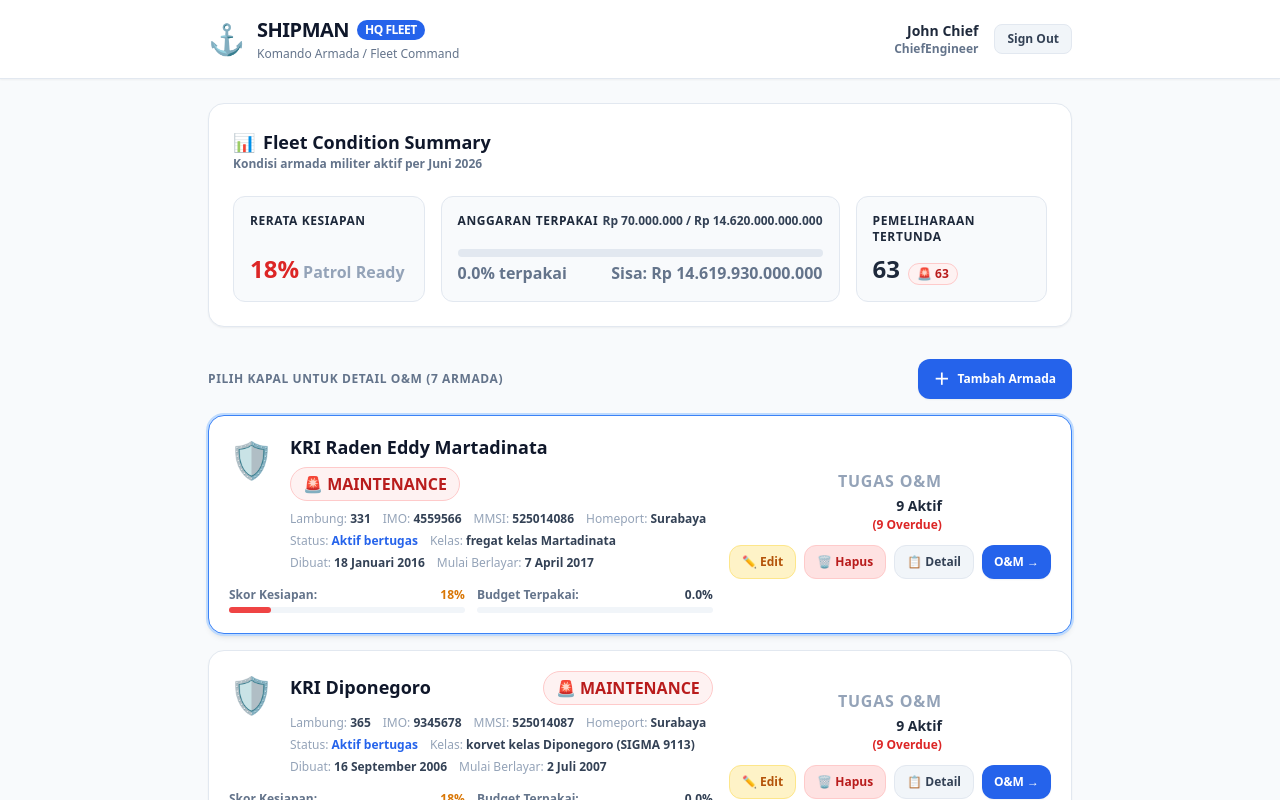
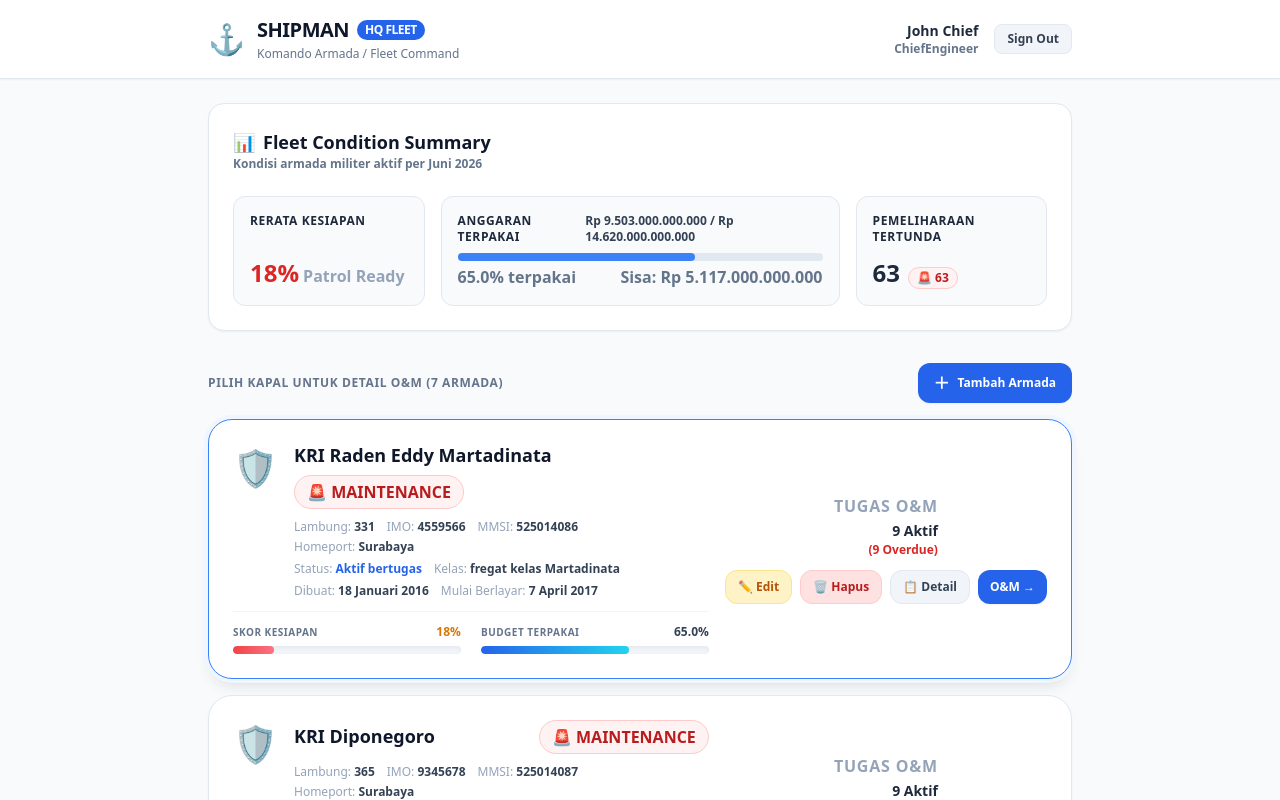
Before and after one commit to logikaistudio/shipman, a React (Vite) app in the folder frontend/: page / in a window 1280 px wide. Both pictures are taken after a click on the button "SIGN IN". Shown: the top 800 px of the page. Built offline with nearby package versions, Linux system fonts and the light colour scheme; no server answers.

Commit message:
feat: use premium gradients for progress bars and mock 65% budget usage

```diff
--- a/frontend/src/components/VesselSelector.tsx
+++ b/frontend/src/components/VesselSelector.tsx
@@ -273,8 +273,8 @@
                 return (
                   <div
                     key={vessel.id}
-                    className={`bg-white border rounded-2xl p-5 transition hover:shadow-md ${selectedVessel === vessel.id
-                      ? 'border-blue-500 ring-2 ring-blue-200 shadow-md'
+                    className={`bg-white border rounded-3xl p-6 transition-all duration-300 hover:shadow-xl hover:-translate-y-1 ${selectedVessel === vessel.id
+                      ? 'border-blue-500 ring-4 ring-blue-50 shadow-lg'
                       : 'border-slate-200 shadow-sm hover:border-slate-300'
                     }`}
                   >
@@ -320,29 +320,29 @@
                         </div>
 
                         {/* Metrics */}
-                        <div className="grid grid-cols-1 sm:grid-cols-2 gap-3 pt-1">
-                          <div className="space-y-1">
+                        <div className="grid grid-cols-1 sm:grid-cols-2 gap-5 pt-3 mt-2 border-t border-slate-100">
+                          <div className="space-y-1.5">
                             <div className="flex justify-between text-xs font-bold">
-                              <span className="text-slate-500">Skor Kesiapan:</span>
-                              <span className={vessel.readinessScore >= 80 ? 'text-green-600' : 'text-amber-600'}>
+                              <span className="text-slate-500 uppercase tracking-wider text-[10px]">Skor Kesiapan</span>
+                              <span className={vessel.readinessScore >= 80 ? 'text-green-600 font-black' : 'text-amber-600 font-black'}>
                                 {vessel.readinessScore}%
                               </span>
                             </div>
-                            <div className="w-full bg-slate-100 h-1.5 rounded-full">
+                            <div className="w-full bg-slate-100 h-2 rounded-full overflow-hidden shadow-inner">
                               <div
-                                className={`h-1.5 rounded-full ${vessel.readinessScore >= 80 ? 'bg-green-500' : vessel.readinessScore >= 60 ? 'bg-amber-500' : 'bg-red-500'}`}
+                                className={`h-full rounded-full transition-all duration-1000 ${vessel.readinessScore >= 80 ? 'bg-gradient-to-r from-green-500 to-emerald-400' : vessel.readinessScore >= 60 ? 'bg-gradient-to-r from-amber-500 to-yellow-400' : 'bg-gradient-to-r from-red-500 to-rose-400'}`}
                                 style={{ width: `${vessel.readinessScore}%` }}
                               ></div>
                             </div>
                           </div>
-                          <div className="space-y-1">
+                          <div className="space-y-1.5">
                             <div className="flex justify-between text-xs font-bold">
-                              <span className="text-slate-500">Budget Terpakai:</span>
-                              <span className="text-slate-700">{vesselUsage.toFixed(1)}%</span>
+                              <span className="text-slate-500 uppercase tracking-wider text-[10px]">Budget Terpakai</span>
+                              <span className="text-slate-700 font-black">{vesselUsage.toFixed(1)}%</span>
                             </div>
-                            <div className="w-full bg-slate-100 h-1.5 rounded-full">
+                            <div className="w-full bg-slate-100 h-2 rounded-full overflow-hidden shadow-inner">
                               <div
-                                className={`h-1.5 rounded-full ${vesselUsage >= 90 ? 'bg-red-500' : vesselUsage >= 75 ? 'bg-amber-500' : 'bg-blue-500'}`}
+                                className={`h-full rounded-full transition-all duration-1000 ${vesselUsage >= 90 ? 'bg-gradient-to-r from-red-500 to-rose-400' : vesselUsage >= 75 ? 'bg-gradient-to-r from-amber-500 to-orange-400' : 'bg-gradient-to-r from-blue-600 to-cyan-400'}`}
                                 style={{ width: `${Math.min(vesselUsage, 100)}%` }}
                               ></div>
                             </div>
--- a/frontend/src/utils/apiClient.ts
+++ b/frontend/src/utils/apiClient.ts
@@ -203,13 +203,19 @@
 
 function buildMockCosts(vesselId: string, period: string) {
   const vessel = MOCK_VESSELS.find(v => v.id === vesselId);
+  const budget = vessel?.metadata?.budget || 250000000;
+  const spent = budget * 0.65;
+  const totalParts = spent * 0.40;
+  const totalLabor = spent * 0.20;
+  const totalMisc = spent * 0.40;
+
   return {
     vesselId, period,
-    totalParts: 6500000,
-    totalLabor: 3000000,
-    totalMisc: 500000,
-    grandTotal: 10000000,
-    budget: vessel?.metadata?.budget || 250000000
+    totalParts,
+    totalLabor,
+    totalMisc,
+    grandTotal: spent,
+    budget
   };
 }
 
```
Also changed, not shown: 1 other file (tests, documents, lock files or other folders).
